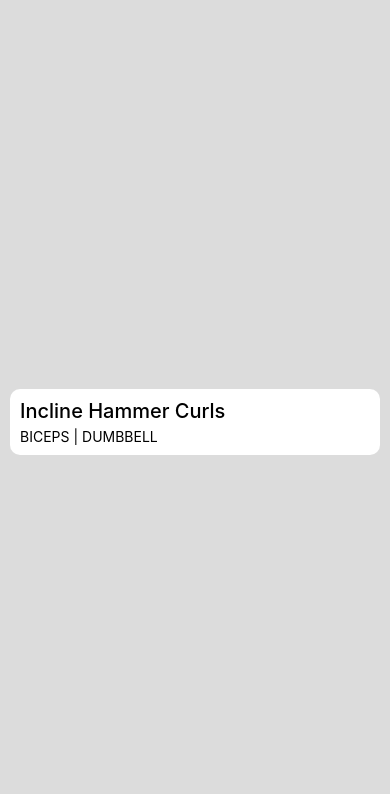
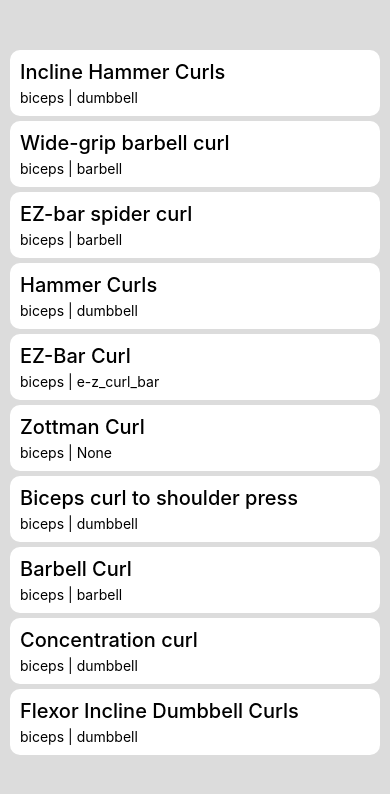
Before and after one commit to abu-git/workout, a React Native app: screen / in a window 390 px wide. Shown: the top 794 px of the page. Built offline with nearby package versions, Linux system fonts and the light colour scheme.

Commit message:
List of exercises

```diff
--- a/App.js
+++ b/App.js
@@ -1,20 +1,22 @@
 import { StatusBar } from 'expo-status-bar';
-import { StyleSheet, Text, View } from 'react-native';
+import { StyleSheet, Text, View, FlatList } from 'react-native';
 import exercises from './assets/data/exercises.json'
+import ExerciseListItem from './components/ExerciseListItem';
+
+
 
 export default function App() {
-
-  const exercise = exercises[0]
-
-  console.log(exercises[0])
-
   return (
     <View style={styles.container}>
       <StatusBar style="auto" />
-      <View style={styles.exerciseContainer}>
-        <Text style={styles.exerciseName}>{exercise.name}</Text>
-        <Text style={styles.exerciseSubtitle}>{exercise.muscle.toUpperCase()} | {exercise.equipment.toUpperCase()} </Text>
-      </View>
+
+      <FlatList
+        data={exercises}
+        contentContainerStyle={{ gap: 5 }}
+        keyExtractor={(item, index) => item.name + index}
+        renderItem={({ item }) => <ExerciseListItem item={item} /> }
+      />
+
 
     </View>
   );
@@ -26,19 +28,7 @@
     backgroundColor: 'gainsboro',
 
     justifyContent: 'center',
-    padding: 10
-  },
-  exerciseContainer: {
-    backgroundColor: '#fff',
     padding: 10,
-    borderRadius: 10,
-    gap: 5
-  },
-  exerciseName: {
-    fontSize: 20,
-    fontWeight: '500'
-  },
-  exerciseSubtitle: {
-    olor: 'dimgray'
+    paddingTop: 50,
   }
 });
--- /dev/null
+++ b/components/ExerciseListItem.jsx
@@ -0,0 +1,27 @@
+import { View, Text, StyleSheet } from "react-native"
+
+
+export default function ExerciseListItem({ item }) {
+  return(
+    <View style={styles.exerciseContainer}>
+      <Text style={styles.exerciseName}>{item.name}</Text>
+      <Text style={styles.exerciseSubtitle}>{item.muscle} | {item.equipment} </Text>
+    </View>
+  )
+}
+
+const styles = StyleSheet.create({
+    exerciseContainer: {
+      backgroundColor: '#fff',
+      padding: 10,
+      borderRadius: 10,
+      gap: 5
+    },
+    exerciseName: {
+      fontSize: 20,
+      fontWeight: '500'
+    },
+    exerciseSubtitle: {
+      olor: 'dimgray'
+    }
+  });
```
